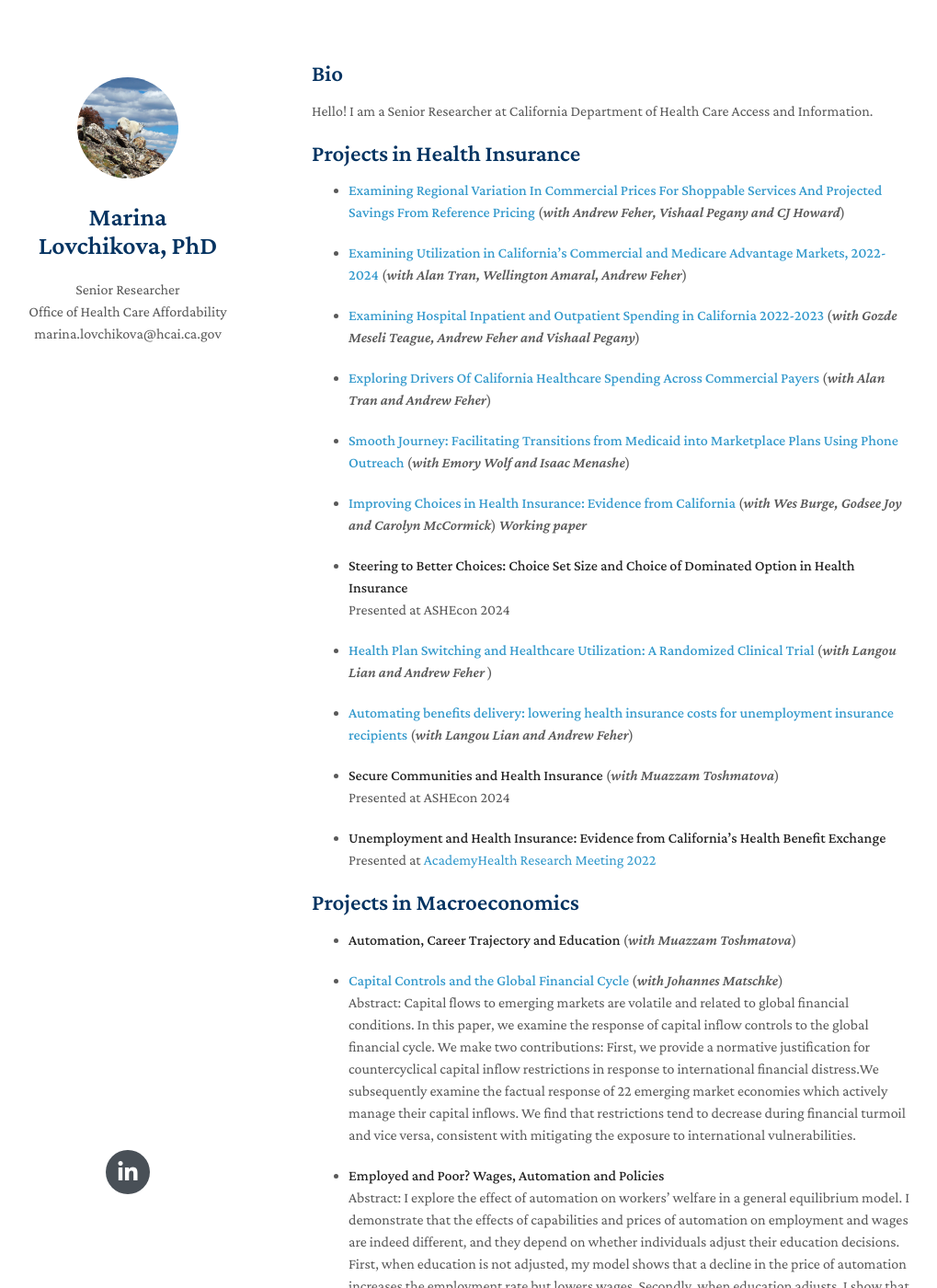
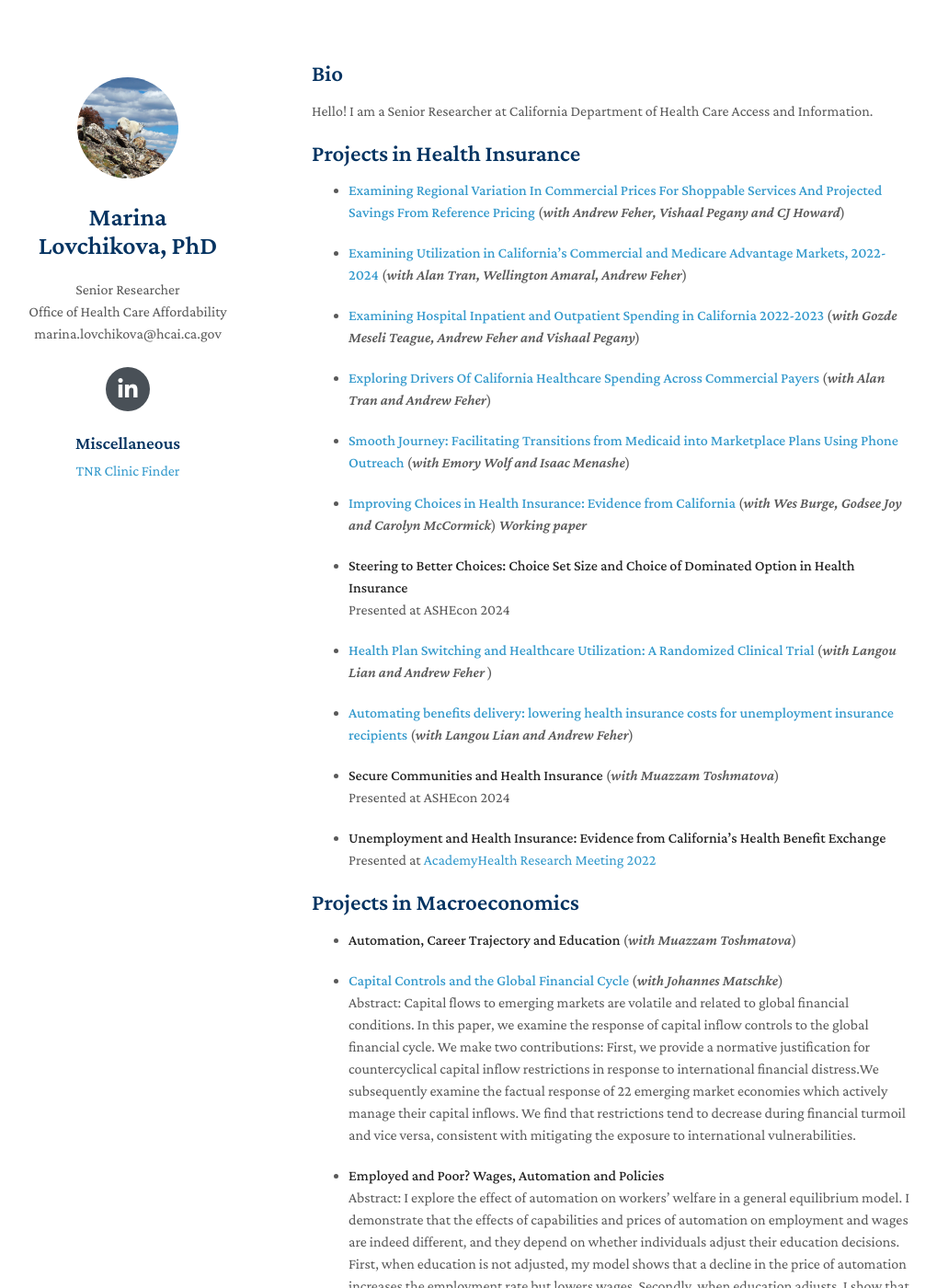
Before and after one commit to mlovchikova/mlovchikova.github.io, a Jekyll site: the page built from index.md, in a window 1280 px wide and 1400 px high. Shown: the whole window at 92% size, without its empty margins (131-1150 px from the left). Built offline with Jekyll 4.4.1, drawn with Linux system fonts in a browser that asks for light colours; nearby versions of some CDN libraries; a style sheet for code colours, icons or effects is not loaded; our own code applies the rules of GitHub Pages for plain Markdown files.

Commit message:
misc add

```diff
--- a/_config.yml
+++ b/_config.yml
@@ -10,7 +10,7 @@ canonical: mlovchikova.github.io
 #Links
 google_scholar:
 github_link:
-cv_link: ./assets/senior_researcher_MarinaLovchikova.pdf
+cv_link:
 linkedin: https://www.linkedin.com/in/mlovchikova
 #Images
 avatar: ./assets/headshot.jpg
--- a/_layouts/homepage.html
+++ b/_layouts/homepage.html
@@ -45,6 +45,29 @@
         <br>
         {% endif %}
 
+        <div class="social-icons">
+          {% if site.linkedin %}
+          <a href="{{ site.linkedin }}" target="_blank" rel="noopener" aria-label="LinkedIn">
+            <i class="fab fa-linkedin-in"></i>
+          </a>
+          {% endif %}
+          {% if site.google_scholar %}
+          <a href="{{ site.google_scholar }}" target="_blank" rel="noopener" aria-label="Google Scholar">
+            <i class="ai ai-google-scholar" style="font-size:1.6rem"></i>
+          </a>
+          {% endif %}
+          {% if site.github_link %}
+          <a href="{{ site.github_link }}" target="_blank" rel="noopener" aria-label="GitHub">
+            <i class="fab fa-github"></i>
+          </a>
+          {% endif %}
+        </div>
+
+        <nav class="miscellaneous" aria-label="Miscellaneous">
+          <h2>Miscellaneous</h2>
+          <a href="https://mlovchikova.github.io/tnr-clinic-finder/" target="_blank" rel="noopener">TNR Clinic Finder</a>
+        </nav>
+
       </header>
       <section>
 
@@ -55,29 +78,6 @@
       <p><small>Powered by Jekyll and <a href="https://github.com/yaoyao-liu/minimal-light" target="_blank" rel="noopener">Minimal Light</a> theme.</small></p>
 
       </section>
-      <footer>
-        <div class="social-icons">
-
-          {% if site.linkedin %}
-          <a href="{{ site.linkedin }}" target="_blank">
-            <i class="fab fa-linkedin-in"></i>
-          </a>
-          {% endif %}
-          {% if site.google_scholar %}
-          <a href="{{ site.google_scholar}}" target="_blank">
-            <i class="ai ai-google-scholar" style="font-size:1.6rem"></i>
-          </a>
-          {% endif %}
-          {% if site.github_link %}
-          <a href="{{ site.github_link }}" target="_blank">
-            <i class="fab fa-github"></i>
-          </a>
-          {% endif %}
-        </div>
-        <br>
-        <br>
-        <br>
-      </footer>
     </div>
     <script src="{{ "/assets/js/scale.fix.js" | relative_url }}"></script>
     {% if site.google_analytics %}
--- a/assets/css/style.scss
+++ b/assets/css/style.scss
@@ -2,3 +2,24 @@
 ---
 
 @import "minimal-light";
+
+header .social-icons {
+  display: flex;
+  justify-content: center;
+  flex-wrap: wrap;
+  gap: 0.5rem;
+  margin: 0 0 1.5rem;
+}
+
+header .social-icons a {
+  margin: 0;
+}
+
+.miscellaneous h2 {
+  margin-bottom: 0.5rem;
+  font-size: 1.2rem;
+}
+
+.miscellaneous a {
+  display: inline-block;
+}
```
